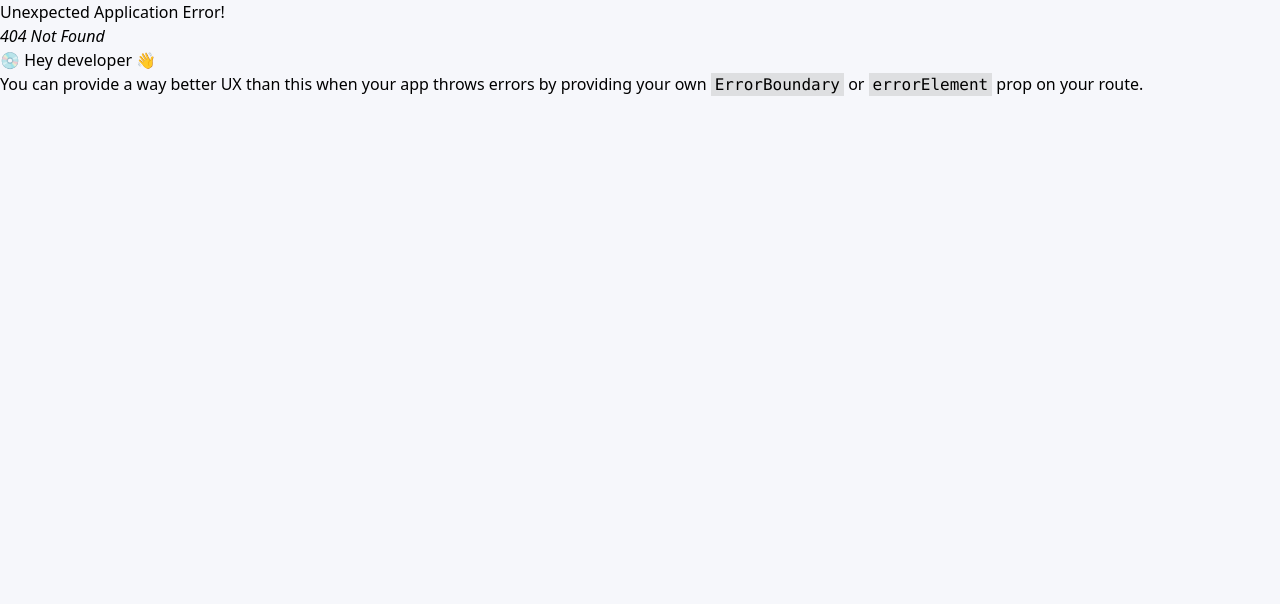
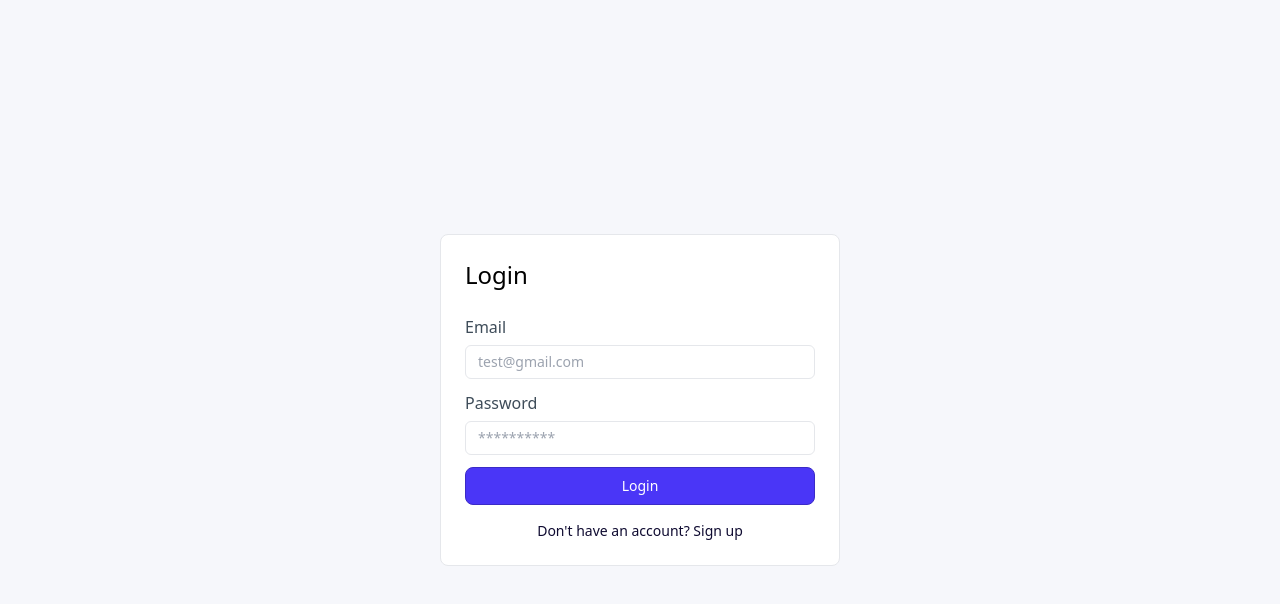
Before and after one commit to dipok022/todolist, a React (Vite) app in the folder frontend/: page /app/login in a window 1280 px wide. Before the commit this address had no page. Shown: the top 604 px of the page. Built offline with nearby package versions, Linux system fonts and the light colour scheme.

Commit message:
login page style added

```diff
--- /dev/null
+++ b/frontend/src/pages/auth/login.jsx
@@ -0,0 +1,54 @@
+import { Link } from "react-router-dom";
+
+const Login = () => {
+  return (
+    <div className="flex justify-center items-center w-full h-screen">
+      <div className="w-[400px] border border-spacing-1 rounded-lg pb-6 px-6 bg-white">
+        <h4 className="text-2xl font-medium text-black py-6">Login</h4>
+        <form action="" className="space-y-3">
+          <div className="space-y-[6px]">
+            <label
+              htmlFor="email"
+              className="block text-base text-[#3E4C59] font-medium"
+            >
+              Email
+            </label>
+            <input
+              type="text"
+              id="email"
+              name="email"
+              placeholder="test@gmail.com"
+              className="w-full border rounded-md py-[6px] px-3 outline-none text-sm text-[#3E4C59] font-medium"
+            />
+          </div>
+          <div className="space-y-[6px]">
+            <label
+              htmlFor="password"
+              className="block text-base text-[#3E4C59] font-medium"
+            >
+              Password
+            </label>
+            <input
+              type="text"
+              id="password"
+              name="password"
+              placeholder="**********"
+              className="w-full border rounded-md py-[6px] px-3 outline-none text-sm text-[#3E4C59] font-medium"
+            />
+          </div>
+          <button
+            type="submit"
+            className="w-full rounded-lg border border-[#3B2BC6] bg-[#4A36F7] py-2 text-sm text-[#ffff] font-medium"
+          >
+            Login
+          </button>
+        </form>
+        <p className="text-center text-sm text-[#0F0B31] mt-4">
+          Don&#39;t have an account? <Link to="/app/register">Sign up</Link>
+        </p>
+      </div>
+    </div>
+  );
+};
+
+export default Login;
--- a/frontend/src/router.jsx
+++ b/frontend/src/router.jsx
@@ -1,6 +1,7 @@
 import { createBrowserRouter } from "react-router-dom";
 import Layout from "./layout/layout";
 import Register from "./pages/auth/register";
+import Login from "./pages/auth/login";
 
 export const router = createBrowserRouter([
   {
@@ -11,4 +12,8 @@ export const router = createBrowserRouter([
     path: "/app/register",
     element: <Register />,
   },
+  {
+    path: "/app/login",
+    element: <Login />,
+  },
 ]);
```
